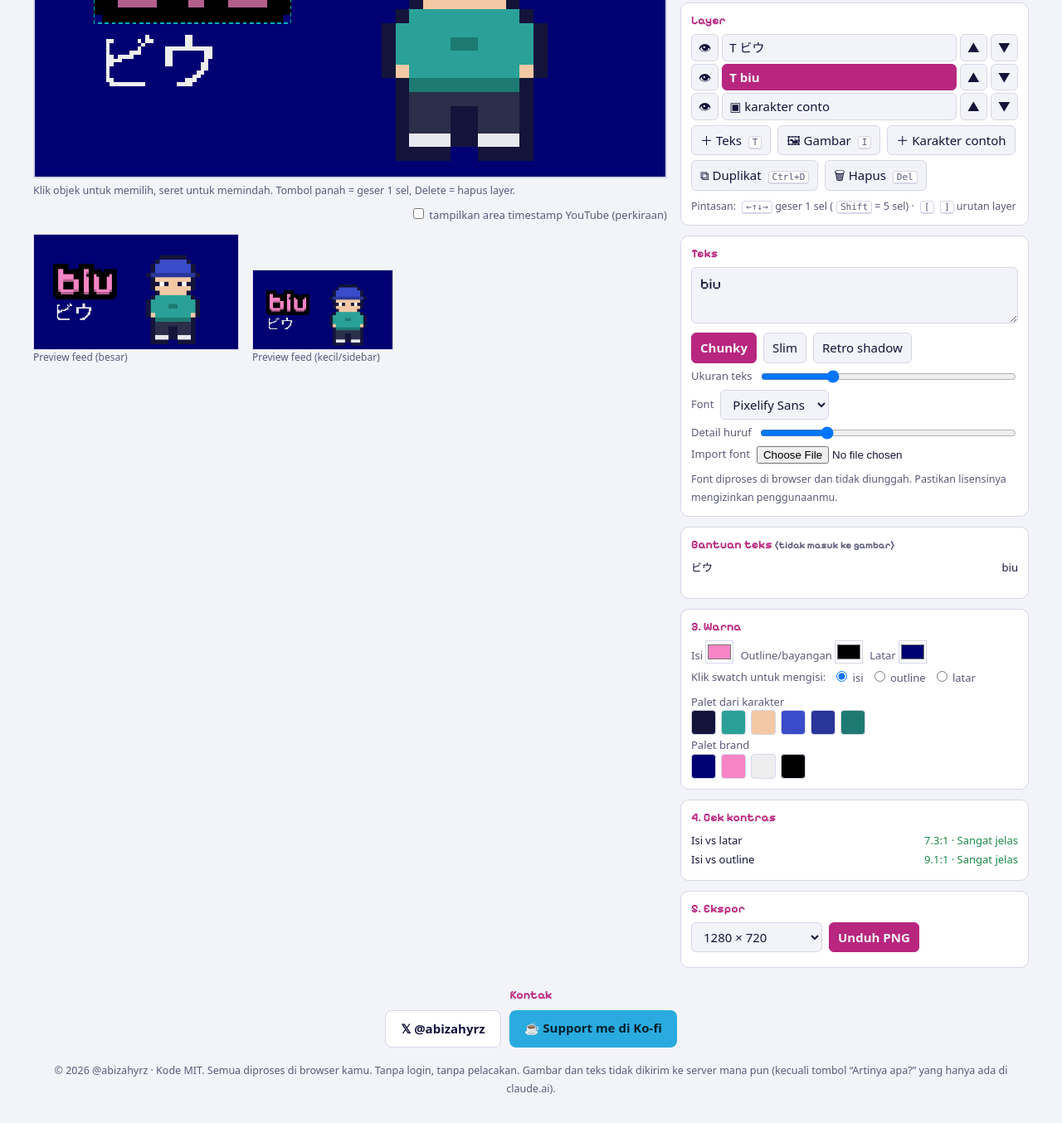
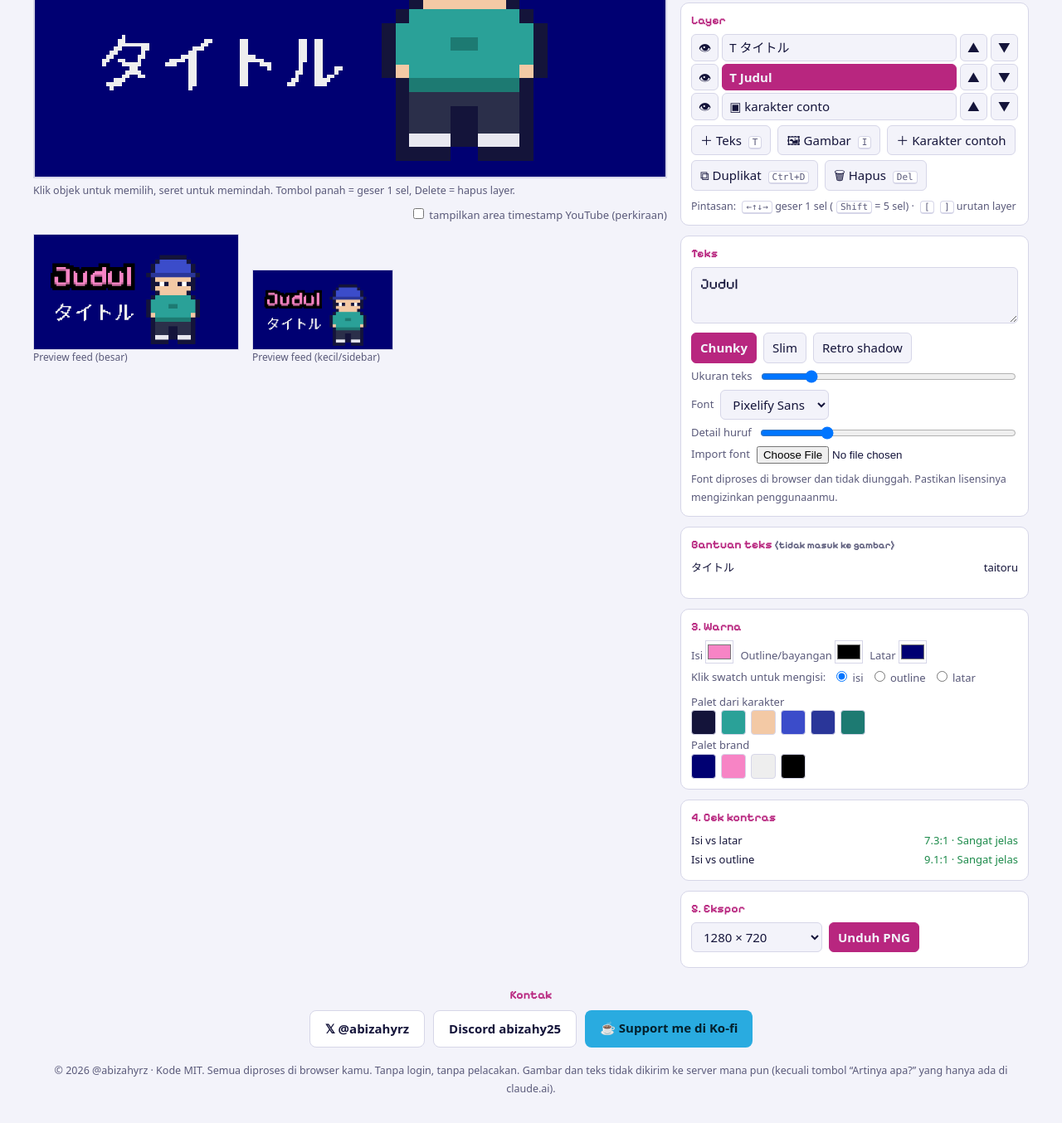
Before and after one commit to abizahyrz/pixel-brand-studio, a plain HTML site: page index.html in a window 1280 px wide. Shown: the part 301-1655 px from the top of the page at 83% size. Drawn offline with Linux system fonts and the light colour scheme; a web font is replaced by a local one.

Commit message:
Layer bisa dikosongkan, isi awal teks biasa, kontak Discord

```diff
--- a/index.html
+++ b/index.html
@@ -113,8 +113,7 @@ small{color:var(--mut)}
 
     <div class="card" id="txtCard">
       <h2>Teks</h2>
-      <textarea id="txt" rows="2">biu
-ビウ</textarea>
+      <textarea id="txt" rows="2">Judul</textarea>
       <div class="row" id="styles">
         <button data-s="chunky" class="on">Chunky</button>
         <button data-s="slim">Slim</button>
@@ -173,7 +172,7 @@ small{color:var(--mut)}
   <h2 class="fh">Kontak</h2>
   <div class="links">
     <a class="lnk" href="https://x.com/abizahyrz" target="_blank" rel="noopener">𝕏 @abizahyrz</a>
-    <a class="lnk" id="discord" href="#" target="_blank" rel="noopener" hidden>Discord</a>
+    <a class="lnk" id="discord" href="#" target="_blank" rel="noopener" hidden>Discord abizahy25</a>
     <a class="kofi" id="kofi" href="https://ko-fi.com/rookie25109" target="_blank" rel="noopener">☕ Support me di Ko-fi</a>
   </div>
   <p><small>© <span id="yr">2026</span> @abizahyrz · Kode MIT. Semua diproses di browser kamu. Tanpa login, tanpa pelacakan. Gambar dan teks tidak dikirim ke server mana pun (kecuali tombol “Artinya apa?” yang hanya ada di claude.ai).</small></p>
@@ -182,7 +181,7 @@ small{color:var(--mut)}
 <script>
 const $ = id => document.getElementById(id);
 // Kontak: isi DISCORD dengan tautan undangan/profilmu supaya tombolnya muncul
-const DISCORD = '';
+const DISCORD = 'https://discord.com/users/1222025416508833864';
 if (DISCORD) { const a = $('discord'); a.href = DISCORD; a.hidden = false; }
 $('yr').textContent = new Date().getFullYear();
 
@@ -196,13 +195,13 @@ const gg = grid.getContext('2d'); gg.imageSmoothingEnabled = false;
 
 // Tiap teks = satu elemen dengan ukuran, gaya, warna, dan posisinya sendiri
 const items = [
-  { type: 'text', vis: true, text: 'biu', style: 'chunky', ts: 4, fill: '#f784c5', line: '#000000', tx: 14, ty: 26, font: 'Pixelify Sans', fs: 16 },
-  { type: 'text', vis: true, text: 'ビウ', style: 'slim', ts: 2, fill: '#eeeeee', line: '#000072', tx: 20, ty: 100, font: 'DotGothic16', fs: 16 }];
+  { type: 'text', vis: true, text: 'Judul', style: 'chunky', ts: 3, fill: '#f784c5', line: '#000000', tx: 14, ty: 30, font: 'Pixelify Sans', fs: 16 },
+  { type: 'text', vis: true, text: 'タイトル', style: 'slim', ts: 2, fill: '#eeeeee', line: '#000072', tx: 20, ty: 100, font: 'DotGothic16', fs: 16 }];
 let cur = 0;
 const st = { bg: '#000072', tgt: 'fill', zone: false };
 // st.text, st.style, st.ts, dst. selalu menunjuk ke teks yang sedang dipilih
 for (const k of ['text', 'style', 'ts', 'fill', 'line', 'tx', 'ty', 'font', 'fs', 'type', 'vis', 'op', 'res', 'name', 'smooth', 'hc', 'wc'])
-  Object.defineProperty(st, k, { get: () => items[cur][k], set: v => { items[cur][k] = v; } });
+  Object.defineProperty(st, k, { get: () => (items[cur] || {})[k], set: v => { if (items[cur]) items[cur][k] = v; } });
 const PRESET = { chunky: ['#f784c5', '#000000'], slim: ['#f784c5', '#000072'], retro: ['#eeeeee', '#f784c5'] };
 const BRAND = ['#000072', '#f784c5', '#eeeeee', '#000000'];
 
@@ -301,7 +300,7 @@ function draw() {
     x.drawImage(cv, 0, 0, c.width, c.height);
   }
   if (st.zone) { g2.fillStyle = 'rgba(255,40,40,.4)'; g2.fillRect(W * .86 * S, H * .88 * S, W * .13 * S, H * .1 * S); }
-  const b = box(items[cur]);                         // kotak seleksi (hanya tampilan, tidak ikut ekspor)
+  const b = items[cur] ? box(items[cur]) : [-99, -99, 0, 0];                         // kotak seleksi (hanya tampilan, tidak ikut ekspor)
   g2.setLineDash([8, 6]);
   g2.lineWidth = 3; g2.strokeStyle = '#000'; g2.strokeRect(b[0] * S, b[1] * S, b[2] * S, b[3] * S);
   g2.lineWidth = 1.5; g2.strokeStyle = '#00e5ff'; g2.strokeRect(b[0] * S, b[1] * S, b[2] * S, b[3] * S);
@@ -472,7 +471,7 @@ function sync() {
   if (st.type === 'text') { $('cFill').value = st.fill; $('cLine').value = st.line; }
   $('cBg').value = st.bg;
   if (st.type === 'text') { $('txt').value = st.text; $('ts').value = st.ts; $('font').value = st.font; $('fs').value = st.fs; }
-  else { $('zm').value = st.ts; $('res').value = st.res; $('smooth').checked = !!st.smooth; $('hzRow').hidden = !st.smooth; $('pxRow').hidden = !!st.smooth; if (st.smooth) $('hz').value = Math.round(st.hc / H * 100); }
+  else if (st.type === 'image') { $('zm').value = st.ts; $('res').value = st.res; $('smooth').checked = !!st.smooth; $('hzRow').hidden = !st.smooth; $('pxRow').hidden = !!st.smooth; if (st.smooth) $('hz').value = Math.round(st.hc / H * 100); }
   document.querySelectorAll('#styles button').forEach(b => b.classList.toggle('on', b.dataset.s === st.style));
   tabs();
 }
@@ -480,6 +479,12 @@ function sync() {
 function tabs() {
   const el = $('layers'); el.innerHTML = '';
   const mk = (p, label, fn, cls) => { const b = document.createElement('button'); b.textContent = label; if (cls) b.className = cls; b.onclick = fn; p.appendChild(b); };
+  if (!items.length) {   // daftar kosong: tawarkan tambah layer langsung di sini
+    const t = document.createElement('small'), r = document.createElement('div'); r.className = 'row';
+    t.textContent = 'Belum ada layer. Tambahkan:'; el.appendChild(t);
+    mk(r, '\uff0b Teks', () => $('addT').click()); mk(r, '\ud83d\uddbc Gambar', () => $('file').click()); mk(r, '\uff0b Karakter contoh', () => $('sample').click());
+    el.appendChild(r); return;
+  }
   for (let i = items.length - 1; i >= 0; i--) {
     const l = items[i], row = document.createElement('div'); row.className = 'lay';
     const nm = l.type === 'text' ? 'T ' + (l.text.split('\n')[0] || '(kosong)') : '\u25a3 ' + (l.name || 'gambar');
@@ -522,8 +527,8 @@ $('zone').onchange = e => { st.zone = e.target.checked; render(); };
 document.querySelectorAll('[name=tgt]').forEach(r => r.onchange = () => st.tgt = r.value);
 $('file').onchange = e => { if (e.target.files[0]) loadImage(e.target.files[0]); e.target.value = ''; };
 $('addT').onclick = () => { items.push({ type: 'text', vis: true, text: 'teks', style: 'slim', ts: 2, fill: '#eeeeee', line: '#000072', tx: 14, ty: 14 + items.length * 6, font: 'Pixelify Sans', fs: 16 }); cur = items.length - 1; sync(); render(); help(); };
-$('dup').onclick = () => { const c = { ...items[cur], tx: items[cur].tx + 4, ty: items[cur].ty + 4 }; items.splice(cur + 1, 0, c); cur++; sync(); render(); help(); };
-$('del').onclick = () => { if (items.length < 2) return; items.splice(cur, 1); cur = Math.max(0, cur - 1); sync(); render(); help(); };
+$('dup').onclick = () => { if (!items[cur]) return; const c = { ...items[cur], tx: items[cur].tx + 4, ty: items[cur].ty + 4 }; items.splice(cur + 1, 0, c); cur++; sync(); render(); help(); };
+$('del').onclick = () => { if (!items[cur]) return; items.splice(cur, 1); cur = Math.min(cur, items.length - 1); sync(); render(); help(); };
 $('smooth').onchange = e => { const l = items[cur]; l.smooth = e.target.checked; if (l.smooth) fitSmooth(l); sync(); render(); };
 $('hz').oninput = e => { const l = items[cur]; l.hc = H * e.target.value / 100; l.wc = l.hc * l.src.width / l.src.height; render(); };
 $('zm').oninput = e => { st.ts = +e.target.value; render(); };
@@ -540,13 +545,13 @@ document.onkeydown = e => {
   if (/INPUT|TEXTAREA|SELECT/.test(e.target.tagName)) return;
   const l = items[cur], d = { ArrowLeft: [-1, 0], ArrowRight: [1, 0], ArrowUp: [0, -1], ArrowDown: [0, 1] }[e.key];
   const k = e.key.toLowerCase(), mod = e.ctrlKey || e.metaKey;
-  if (d) { const m = e.shiftKey ? 5 : 1; l.tx += d[0] * m; l.ty += d[1] * m; render(); e.preventDefault(); }
+  if (d) { if (!l) return; const m = e.shiftKey ? 5 : 1; l.tx += d[0] * m; l.ty += d[1] * m; render(); e.preventDefault(); }
   else if (e.key === 'Delete') $('del').click();
   else if (mod && k === 'd') { e.preventDefault(); $('dup').click(); }
   else if (!mod && k === 't') $('addT').click();
   else if (!mod && k === 'i') $('file').click();
-  else if (e.key === ']') move(cur, 1);
-  else if (e.key === '[') move(cur, -1);
+  else if (l && e.key === ']') move(cur, 1);
+  else if (l && e.key === '[') move(cur, -1);
 };
 
 // Alat pilih: klik memilih layer teratas di bawah kursor, seret untuk memindah (dibulatkan per sel)
```
